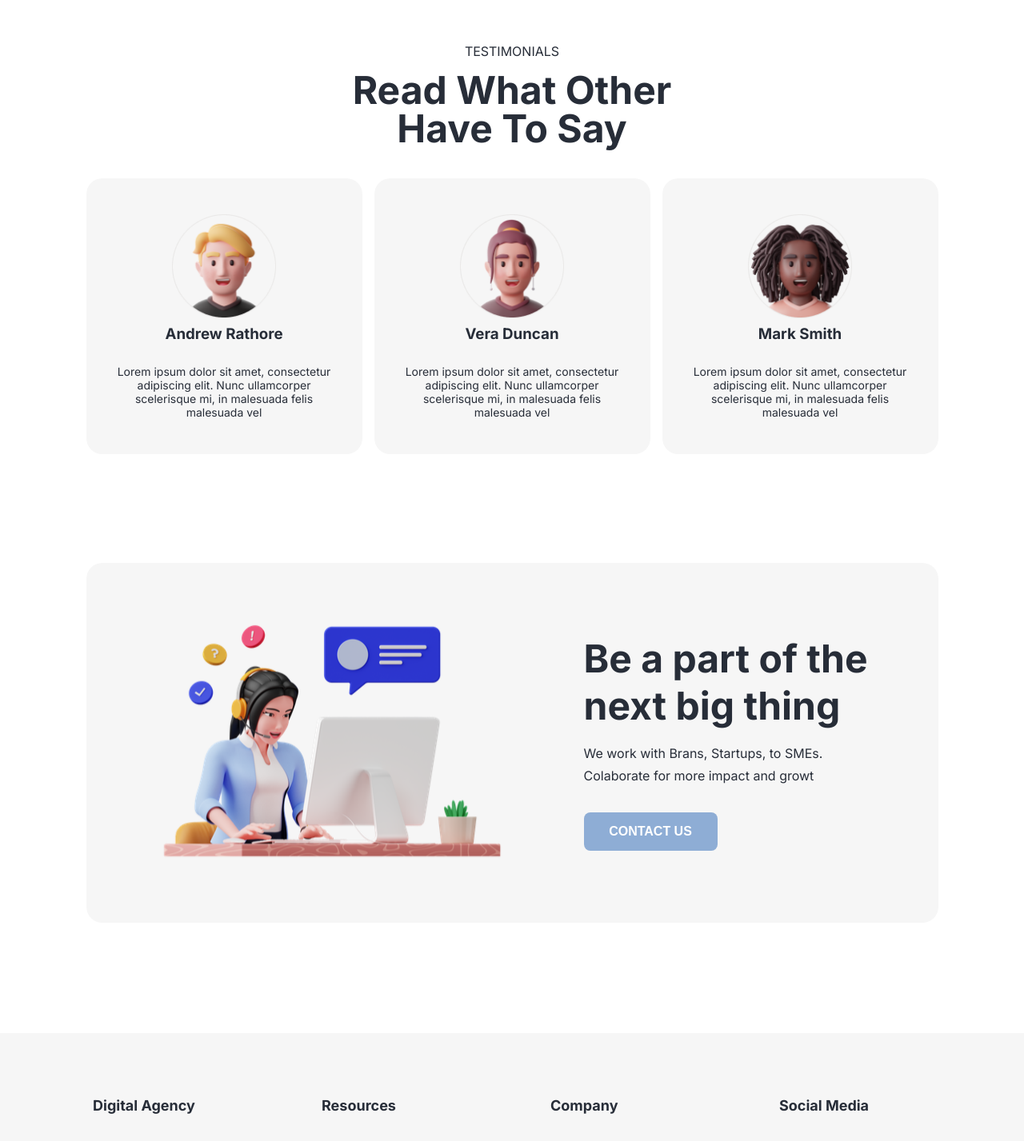
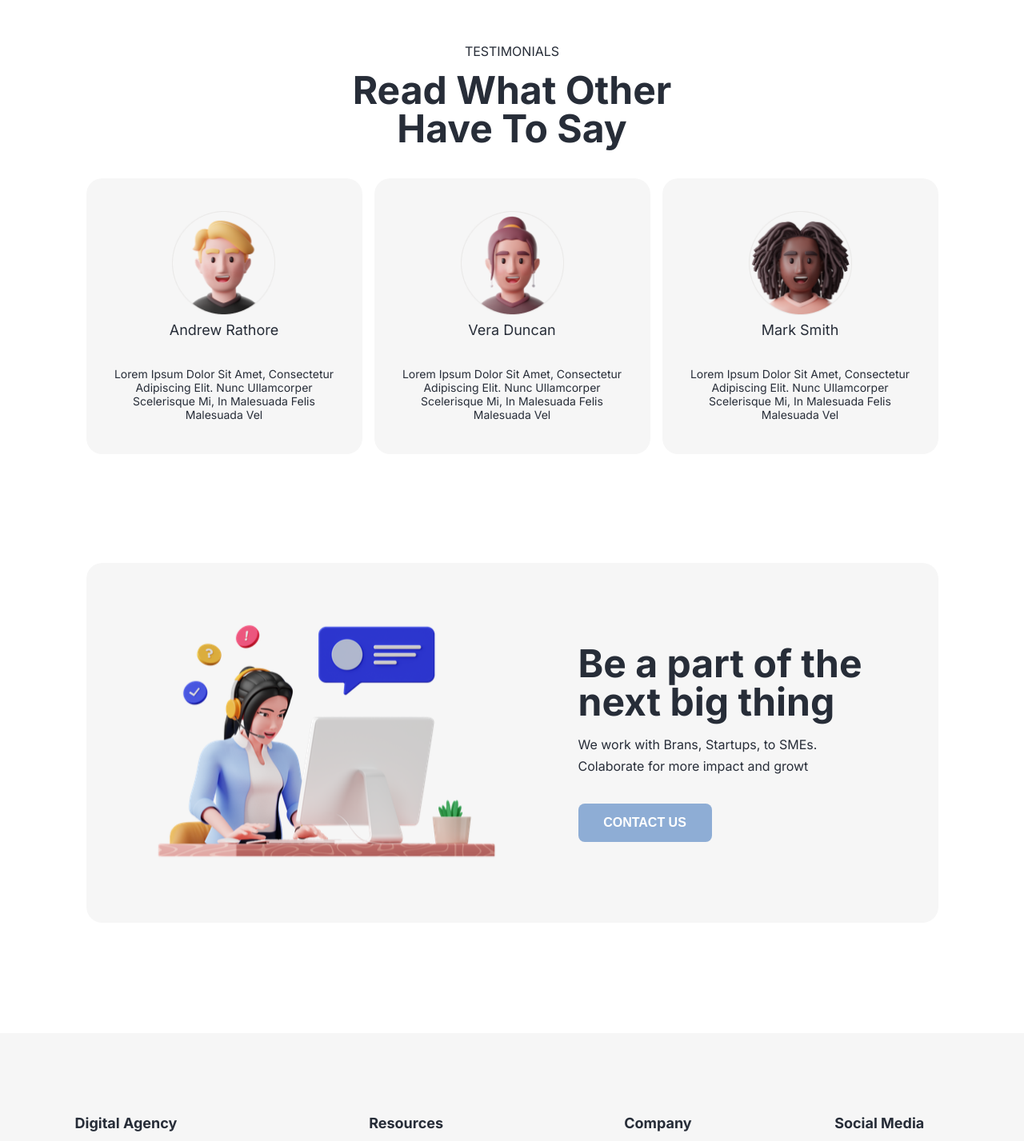
Before and after one commit to sakibsarkar/digital_agency, a Next.js app: page / in a window 1280 px wide. Shown: the part 2157-3584 px from the top of the page at 80% size. Built offline with nearby package versions, Linux system fonts and the light colour scheme.

Commit message:
pixel perfect design

```diff
--- a/src/components/FooterLinkBox/index.css
+++ b/src/components/FooterLinkBox/index.css
@@ -27,6 +27,7 @@
 
 .footerRoutes a {
     font-size: 16px;
+    line-height: 100%;
     font-weight: 300;
     color: #272D38;
     text-transform: capitalize;
--- a/src/components/Reviews/index.css
+++ b/src/components/Reviews/index.css
@@ -30,25 +30,45 @@
     flex-wrap: wrap;
 }
 
+
+
 .reviewBox {
-    width: 345px;
-    height: 345px;
-    box-sizing: border-box;
+    width: calc(345px - 64px);
+    height: calc(345px - 64px);
     padding: 32px;
     border-radius: 20px;
     background: #F6F6F6;
     display: flex;
     flex-direction: column;
+    justify-content: space-evenly;
+    align-items: center;
+    text-align: center;
+    gap: 27px;
+}
+
+.speaker {
+    display: flex;
+    flex-direction: column;
     justify-content: center;
     align-items: center;
-    text-align: center;
     gap: 8px;
 }
 
+.reviewTitle p {
+    font-size: 16px;
+}
+
 .reviewBox p {
-    margin: 19px 0 0 0;
     font-size: 14px;
     width: 281px;
+    position: relative;
+    text-transform: capitalize;
+}
+
+.reviewBox h3 {
+    font-size: 18px;
+    font-weight: 400;
+    position: relative;
 }
 
 @media screen and (max-width: 500px) {
--- a/src/components/Reviews/index.jsx
+++ b/src/components/Reviews/index.jsx
@@ -7,7 +7,7 @@ const Reviews = () => {
     return (
         <div className="reviewWrapper">
 
-            <div>
+            <div className="reviewTitle">
                 <p>TESTIMONIALS</p>
                 <h1>Read What Other have to Say</h1>
             </div>
@@ -16,8 +16,11 @@ const Reviews = () => {
                 {
                     user_reviews?.map((review, i) => <div key={i + "x"} className="reviewBox">
 
-                        <Image alt="user" src={review.avater} width={"130px"} height={"130px"} />
-                        <h3>{review.name}</h3>
+                        <div className="speaker">
+                            <Image alt="user" src={review.avater} width={129} height={130} />
+                            <h3>{review.name}</h3>
+                        </div>
+
                         <p>{review.description}</p>
 
                     </div>)
--- a/src/components/Support/index.css
+++ b/src/components/Support/index.css
@@ -1,6 +1,8 @@
 .supportBox {
     width: 1065px;
     height: 450.434px;
+    box-sizing: border-box;
+    padding: 0 89px 0 75px;
     display: flex;
     justify-content: center;
     align-items: center;
@@ -15,15 +17,25 @@
     flex-direction: column;
     justify-content: flex-start;
     align-items: flex-start;
-    gap: 17px;
-    width: fit-content;
+    gap: 32.03px;
+    width: 361px;
     color: #272D38;
+}
+
+.suportDivider {
+    display: flex;
+    flex-direction: column;
+    justify-content: flex-start;
+    align-items: flex-start;
+    gap: 16.02px;
 }
 
 .supportContent h1 {
     font-size: 48px;
     font-weight: 700;
+    height: 102;
     width: 361px;
+    line-height: 100%;
 }
 
 .supportContent p {
@@ -33,7 +45,7 @@
 }
 
 .supportContent button {
-    margin: 15px 0 0 0;
+    margin: 0 !important;
 }
 
 
--- a/src/components/Support/index.jsx
+++ b/src/components/Support/index.jsx
@@ -9,8 +9,10 @@ const Support = () => {
             <Image alt="support" src={support} height={"450px"} width={"450px"} />
 
             <div className="supportContent">
-                <h1>Be a part of the next big thing</h1>
-                <p>We work with Brans, Startups, to SMEs. Colaborate for more impact and growt</p>
+                <div className="suportDivider">
+                    <h1>Be a part of the next big thing</h1>
+                    <p>We work with Brans, Startups, to SMEs. Colaborate for more impact and growt</p>
+                </div>
                 <ButtonPrimary>Contact Us</ButtonPrimary>
             </div>
         </div>
--- a/src/components/flex-Add/index.css
+++ b/src/components/flex-Add/index.css
@@ -9,15 +9,14 @@
     color: #272D38;
     display: flex;
     flex-direction: column;
-    justify-content: center;
+    justify-content: space-between;
     align-items: flex-start;
-    gap: 26px;
-    margin: 8px 0 0 0;
+    gap: 25.59px;
+    height: 263px;
 }
 
 .hero-content h1 {
     width: 435.687px;
-    flex-shrink: 0;
     font-size: 48px;
     font-weight: 700;
     line-height: 100%;
@@ -32,8 +31,9 @@
 }
 
 .hero-content .arrow {
-    margin: 20px 0 0 0;
     cursor: pointer;
+    position: relative;
+    bottom: -8px;
 }
 
 
--- a/src/components/shared/Footer/Footer.css
+++ b/src/components/shared/Footer/Footer.css
@@ -1,6 +1,6 @@
 footer {
     width: 100vw;
-    min-height: 430px;
+    min-height: 443px;
     background: #F6F6F6;
     display: flex;
     justify-content: flex-end;
@@ -15,10 +15,12 @@ footer {
 .fooWrapper {
     width: 100%;
     display: grid;
-    grid-template-columns: repeat(4, 190px);
-    justify-content: space-evenly;
-    gap: 20px 0;
+    grid-template-columns: 367.68px 319px 263px 123.19px;
+    justify-content: flex-start;
+    width: 1093px;
     align-items: flex-start;
+    position: relative;
+    top: -22px;
 }
 
 .fooLogo {
@@ -36,12 +38,19 @@ footer {
 }
 
 .fooLogo p {
-    width: 189px;
+    width: 189.291px;
+    font-size: 16px;
+    font-weight: 300;
+    line-height: 150%;
 }
 
 footer>p {
-    margin: 0 0 15px 0;
+    position: relative;
+    bottom: 16px;
     text-align: center;
+    color: #272D38;
+    ;
+    font-weight: 300;
 }
 
 
```
